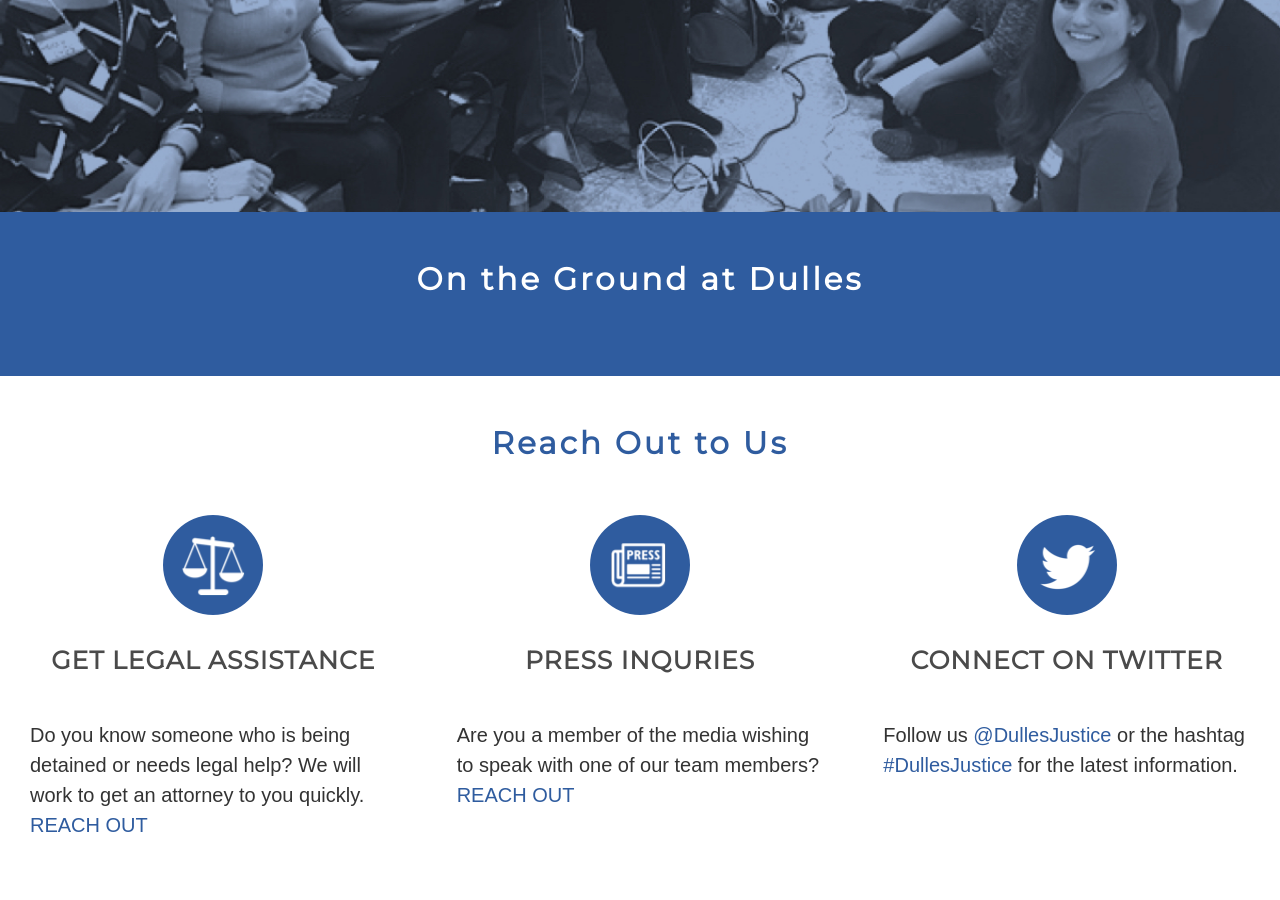
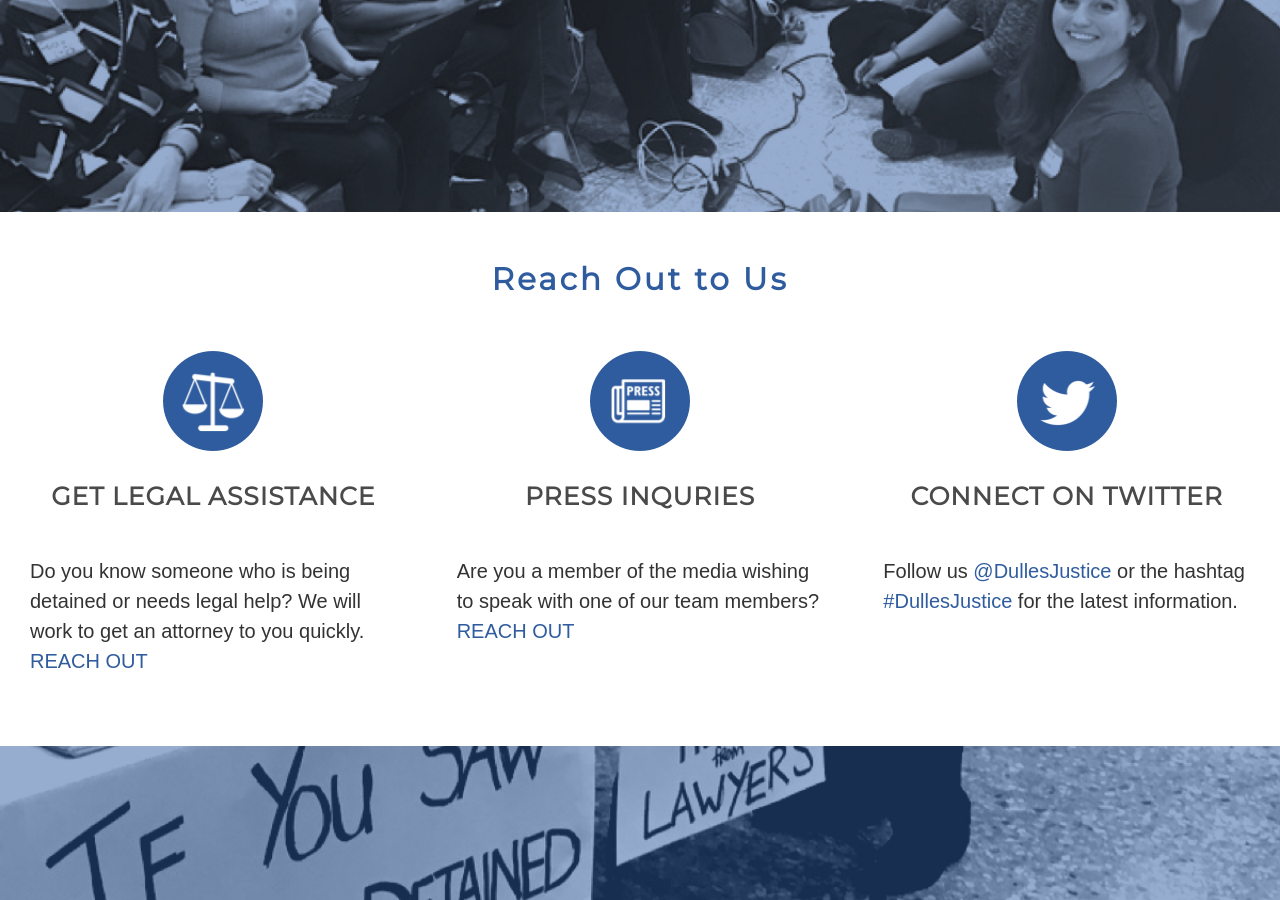
Before and after one commit to dullesjustice/site, a Jekyll site: the page built from index.html, in a window 1280 px wide and 900 px high, scrolled down 1417 px. Built offline with Jekyll 4.4.1, drawn with Linux system fonts in a browser that asks for light colours; some web fonts are replaced.

Commit message:
Drop section

```diff
--- a/index.html
+++ b/index.html
@@ -38,11 +38,6 @@ permalink: /
     </div>
   </div>
   {% include imagerow.html src="Homepage-photo2.jpg" %}
-  <div class="row inverse padbottom50">
-    <div class="col-sm-8 col-sm-offset-2 col-xs-12">
-      <h2>On the Ground at Dulles</h2>
-    </div>
-  </div>
   <div class="row">
     <div class="col-xs-12">
       <h2>Reach Out to Us</h2>
```
